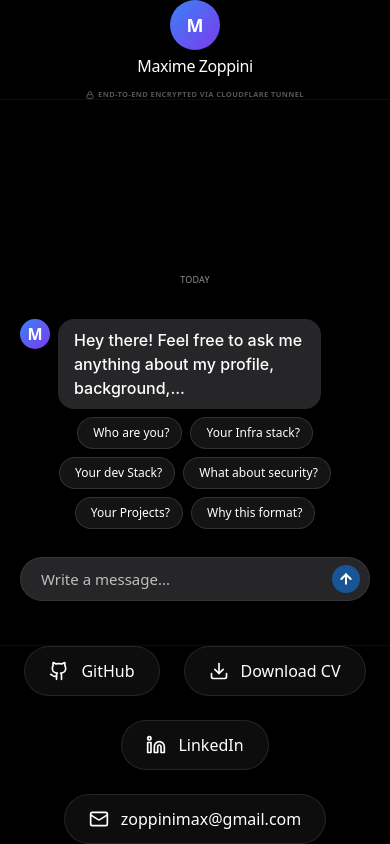
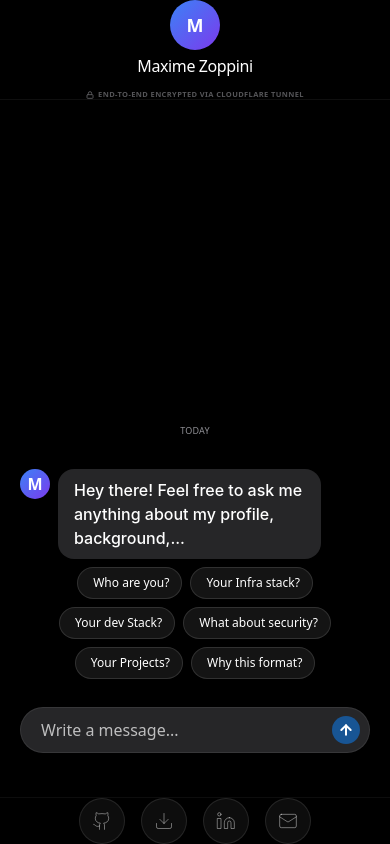
Before and after one commit to MaximeZoppini/Portfolio, a React (Vite) app: page / in a window 390 px wide. Built offline with nearby package versions, Linux system fonts and the light colour scheme.

Commit message:
phone format fix

```diff
--- a/index.html
+++ b/index.html
@@ -3,7 +3,7 @@
 
 <head>
   <meta charset="UTF-8" />
-  <meta name="viewport" content="width=device-width, initial-scale=1.0" />
+  <meta name="viewport" content="width=device-width, initial-scale=1.0, maximum-scale=1.0, user-scalable=0" />
   <title>Maxime's Portfolio</title>
 </head>
 
--- a/src/components/AppleFooter.tsx
+++ b/src/components/AppleFooter.tsx
@@ -21,6 +21,21 @@ export function AppleFooter({ isInfected }: { isInfected?: boolean }) {
       className="relative py-4 px-4 bg-black border-t border-white/5"
       style={{ flexShrink: 0 }}
     >
+      <style>
+        {`
+          @media (max-width: 640px) {
+            .footer-btn {
+              padding: 0.75rem !important;
+            }
+            .footer-btn span {
+              display: none !important;
+            }
+            .footer-container {
+              gap: 1rem !important;
+            }
+          }
+        `}
+      </style>
       <div className="max-w-7xl mx-auto">
         {/* CTA Section */}
         <motion.div
@@ -32,15 +47,15 @@ export function AppleFooter({ isInfected }: { isInfected?: boolean }) {
         >
 
           {/* Contact links */}
-          <div className="flex flex-wrap justify-center gap-6">
+          <div className="footer-container flex flex-wrap justify-center gap-6">
             <motion.a
               whileHover={{ scale: 1.05 }}
               whileTap={{ scale: 0.95 }}
               href="https://github.com/MaximeZoppini"
               target="_blank" rel="noopener noreferrer"
-              className="flex items-center gap-3 px-6 py-3 bg-white/5 hover:bg-white/10 border border-white/10 hover:border-white/20 rounded-full text-white transition-colors"
+              className="footer-btn flex items-center gap-3 px-6 py-3 bg-white/5 hover:bg-white/10 border border-white/10 hover:border-white/20 rounded-full text-white transition-colors"
             >
-              <Github className="size-5" />
+              <Github className="size-5" strokeWidth={0.5} />
               <span>{isInfected ? "Yes" : "GitHub"}</span>
             </motion.a>
 
@@ -49,9 +64,9 @@ export function AppleFooter({ isInfected }: { isInfected?: boolean }) {
               whileTap={{ scale: 0.95 }}
               href="/MaximeZoppini_Resume.pdf"
               download="MaximeZoppini_Resume.pdf"
-              className="flex items-center gap-3 px-6 py-3 bg-white/5 hover:bg-white/10 border border-white/10 hover:border-white/20 rounded-full text-white transition-colors"
+              className="footer-btn flex items-center gap-3 px-6 py-3 bg-white/5 hover:bg-white/10 border border-white/10 hover:border-white/20 rounded-full text-white transition-colors"
             >
-              <Download className="size-5" />
+              <Download className="size-5" strokeWidth={0.5} />
               <span>{isInfected ? "Yes" : "Download CV"}</span>
             </motion.a>
 
@@ -60,9 +75,9 @@ export function AppleFooter({ isInfected }: { isInfected?: boolean }) {
               whileTap={{ scale: 0.95 }}
               href="https://www.linkedin.com/in/maximezoppini/"
               target="_blank" rel="noopener noreferrer"
-              className="flex items-center gap-3 px-6 py-3 bg-white/5 hover:bg-white/10 border border-white/10 hover:border-white/20 rounded-full text-white transition-colors"
+              className="footer-btn flex items-center gap-3 px-6 py-3 bg-white/5 hover:bg-white/10 border border-white/10 hover:border-white/20 rounded-full text-white transition-colors"
             >
-              <Linkedin className="size-5" />
+              <Linkedin className="size-5" strokeWidth={0.5} />
               <span>{isInfected ? "Yes" : "LinkedIn"}</span>
             </motion.a>
 
@@ -71,9 +86,9 @@ export function AppleFooter({ isInfected }: { isInfected?: boolean }) {
                 whileHover={{ scale: 1.05 }}
                 whileTap={{ scale: 0.95 }}
                 onClick={handleCopyEmail}
-                className="flex items-center gap-3 px-6 py-3 bg-white/5 hover:bg-white/10 border border-white/10 hover:border-white/20 rounded-full text-white transition-colors"
+                className="footer-btn flex items-center gap-3 px-6 py-3 bg-white/5 hover:bg-white/10 border border-white/10 hover:border-white/20 rounded-full text-white transition-colors"
               >
-                <Mail className="size-5" />
+                <Mail className="size-5" strokeWidth={0.5} />
                 <span>{isInfected ? "Yes" : "zoppinimax@gmail.com"}</span>
               </motion.button>
               {emailCopied && (
--- a/src/components/ChatInterface.tsx
+++ b/src/components/ChatInterface.tsx
@@ -949,7 +949,7 @@ export function ChatInterface({ isInfected, onInfect }: { isInfected: boolean, o
   return (
     <section
       className="relative"
-      style={{ flex: 1, display: "flex", flexDirection: "column", overflow: "hidden", background: "#000000" }}
+      style={{ flex: 1, minHeight: 0, display: "flex", flexDirection: "column", overflow: "hidden", background: "#000000" }}
     >
       {/* ── iOS Header ── */}
       <div
@@ -1122,7 +1122,7 @@ export function ChatInterface({ isInfected, onInfect }: { isInfected: boolean, o
       <div
         className="w-full pb-12 custom-scrollbar"
         style={{
-          flex: 1, overflowY: "auto", display: "flex", flexDirection: "column-reverse",
+          flex: 1, minHeight: 0, overflowY: "auto", WebkitOverflowScrolling: "touch", display: "flex", flexDirection: "column-reverse",
           maxWidth: 560, margin: "0 auto", paddingLeft: 20, paddingRight: 20
         }}
       >
@@ -1329,7 +1329,7 @@ export function ChatInterface({ isInfected, onInfect }: { isInfected: boolean, o
                 border: "1px solid rgba(255,255,255,0.08)",
                 borderRadius: "24px",
                 padding: "10px 45px 10px 20px",
-                fontSize: "15px",
+                fontSize: "16px",
                 outline: "none",
                 caretColor: "#0A84FF",
               }}
```
